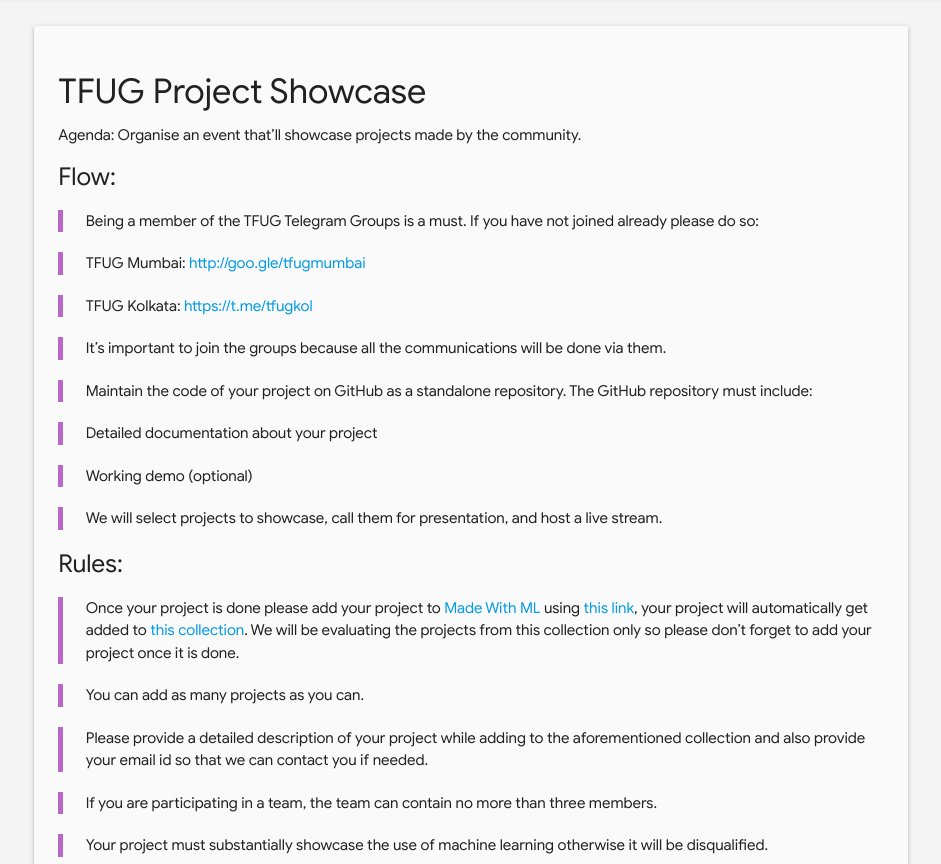
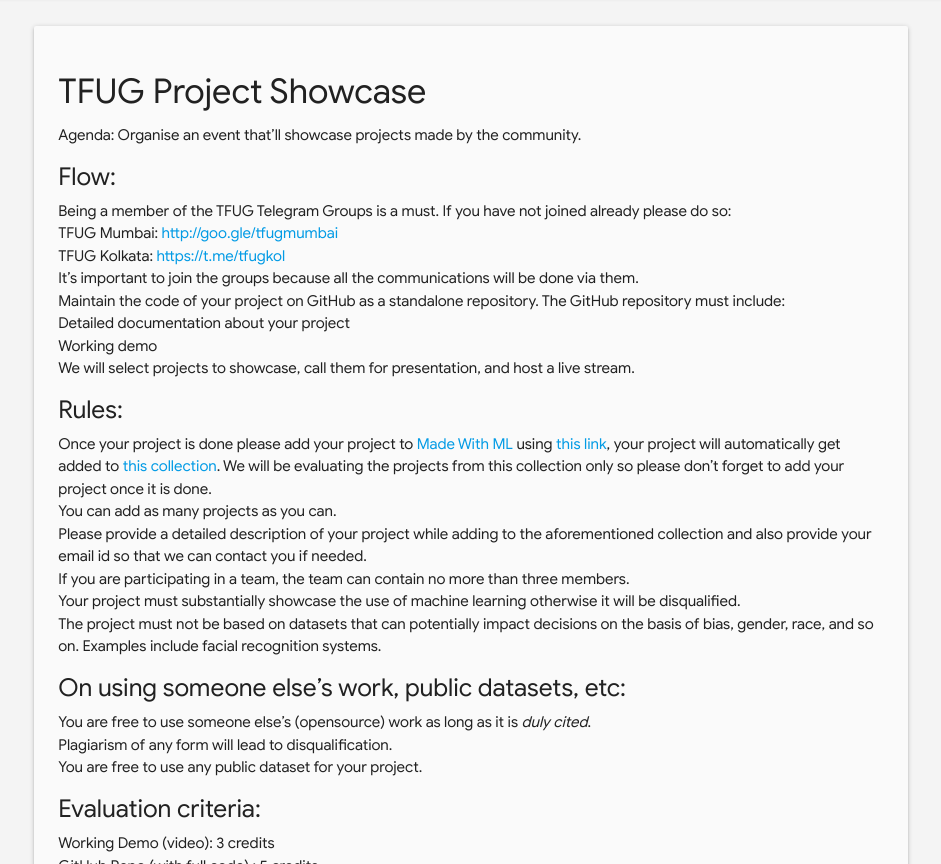
Before and after one commit to tfugindia/tfugindia.github.io, a Jekyll site: the page built from about.md, in a window 1280 px wide and 900 px high, scrolled down 305 px, cut to the strip 36-900 px from the top of the window. Shown: the whole strip, without its empty margins (169-1110 px from the left). Built offline with Jekyll 4.4.1, drawn with Linux system fonts in a browser that asks for light colours; nearby versions of some CDN libraries.

Commit message:
Formatting

```diff
--- a/about.md
+++ b/about.md
@@ -10,54 +10,54 @@
 
 ##### Flow:
 
-  - > Being a member of the TFUG Telegram Groups is a must. If you have not joined already please do so:
+  - Being a member of the TFUG Telegram Groups is a must. If you have not joined already please do so:
 
-      - > TFUG Mumbai: [<span class="underline">http://goo.gle/tfugmumbai</span>](http://goo.gle/tfugmumbai)
+      - **TFUG Mumbai**: [<span class="underline">http://goo.gle/tfugmumbai</span>](http://goo.gle/tfugmumbai)
 
-      - > TFUG Kolkata: [<span class="underline">https://t.me/tfugkol</span>](https://t.me/tfugkol)
+      - **TFUG Kolkata**: [<span class="underline">https://t.me/tfugkol</span>](https://t.me/tfugkol)
 
 
-> It’s important to join the groups because all the communications will be done via them.
+    It’s important to join the groups because all the communications will be done via them.
 
-  - > Maintain the code of your project on GitHub as a standalone repository. The GitHub repository must include:
+  - Maintain the code of your project on GitHub as a standalone repository. The GitHub repository must include:
 
-      - > Detailed documentation about your project
+      - Detailed documentation about your project
 
-      - > Working demo (optional)
+      - Working demo
 
-  - > We will select projects to showcase, call them for presentation, and host a live stream.
+  - We will select projects to showcase, call them for presentation, and host a live stream.
 
 
 ##### Rules:
 
-  - > Once your project is done please add your project to [<span class="underline">Made With ML</span>](https://madewithml.com/) using [<span class="underline">this link</span>](https://madewithml.com/projects/create/?save_to_collections=18622), your project will automatically get added to [<span class="underline">this collection</span>](https://madewithml.com/collections/18622/tfug-project-showcase/). We will be evaluating the projects from this collection only so **please don’t forget to add your project once it is done**.
+  - Once your project is done please add your project to [<span class="underline">Made With ML</span>](https://madewithml.com/) using [<span class="underline">this link</span>](https://madewithml.com/projects/create/?save_to_collections=18622), your project will automatically get added to [<span class="underline">this collection</span>](https://madewithml.com/collections/18622/tfug-project-showcase/). We will be evaluating the projects from this collection only so **please don’t forget to add your project once it is done**.
 
-  - > You can add as many projects as you can.
+  - You can add as many projects as you can.
 
-  - > Please provide a detailed description of your project while adding to the aforementioned collection and also provide your email id so that we can contact you if needed.
+  - Please provide a detailed description of your project while adding to the aforementioned collection and also provide your email id so that we can contact you if needed.
 
-  - > If you are participating in a team, the team can contain no more than three members.
+  - If you are participating in a team, the team can contain no more than three members.
 
-  - > Your project must substantially showcase the use of machine learning otherwise it will be disqualified.
+  - Your project must substantially showcase the use of machine learning otherwise it will be disqualified.
 
-  - > The project must not be based on datasets that can potentially impact decisions on the basis of bias, gender, race, and so on. Examples include facial recognition systems.
+  - The project must not be based on datasets that can potentially impact decisions on the basis of bias, gender, race, and so on. Examples include facial recognition systems.
 
 
 ##### On using someone else’s work, public datasets, etc:
 
-  - > You are free to use someone else’s (opensource) work as long as it is ***duly cited***.
+  - You are free to use someone else’s (opensource) work as long as it is ***duly cited***.
 
-  - > Plagiarism of any form will lead to disqualification.
+  - Plagiarism of any form will lead to disqualification.
 
-  - > You are free to use any public dataset for your project.
+  - You are free to use any public dataset for your project.
 
 
 ##### Evaluation criteria:
 
-  - > Working Demo (video): 3 credits
+  - Working Demo (video): 3 credits
 
-  - > GitHub Repo (with full code) : 5 credits
+  - GitHub Repo (with full code) : 5 credits
 
-  - > Installable APK/ web version of the product: 5 credits
+  - Installable APK/ web version of the product: 5 credits
 
-  - > Impact: 7 credits
+  - Impact: 7 credits
```
